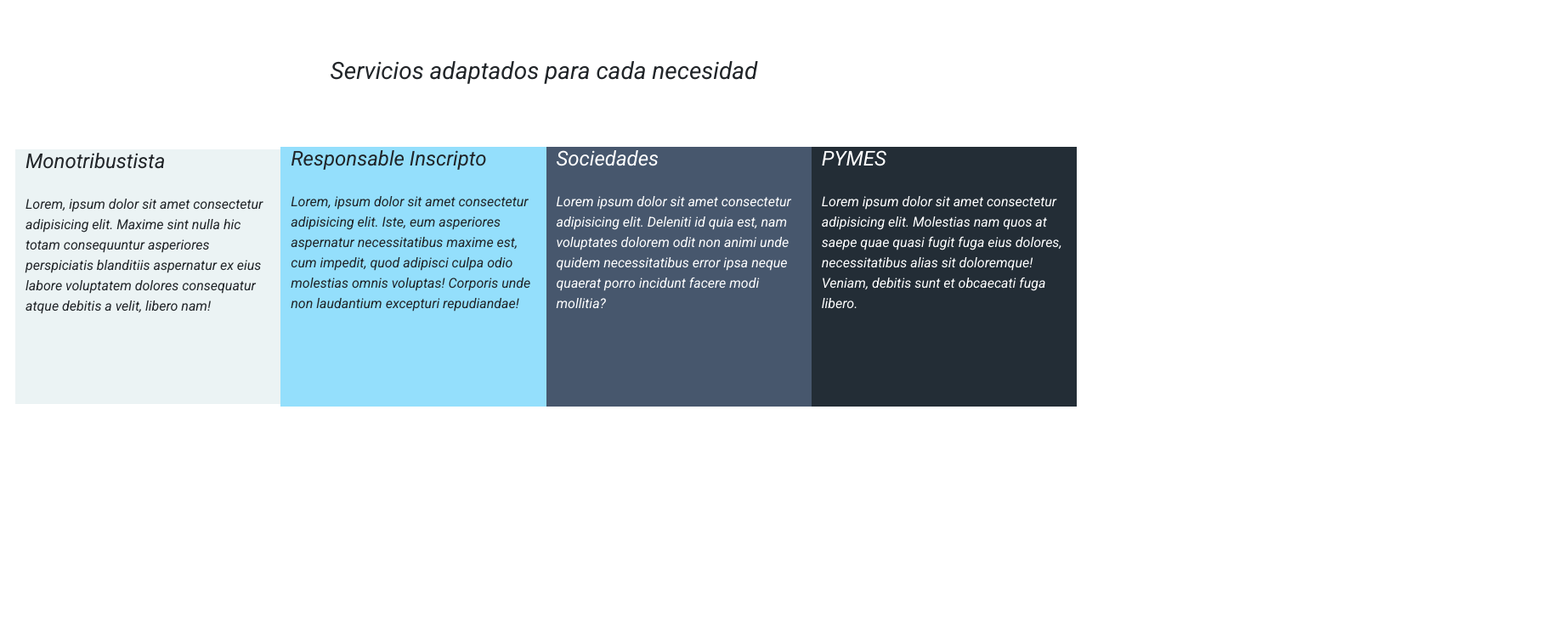
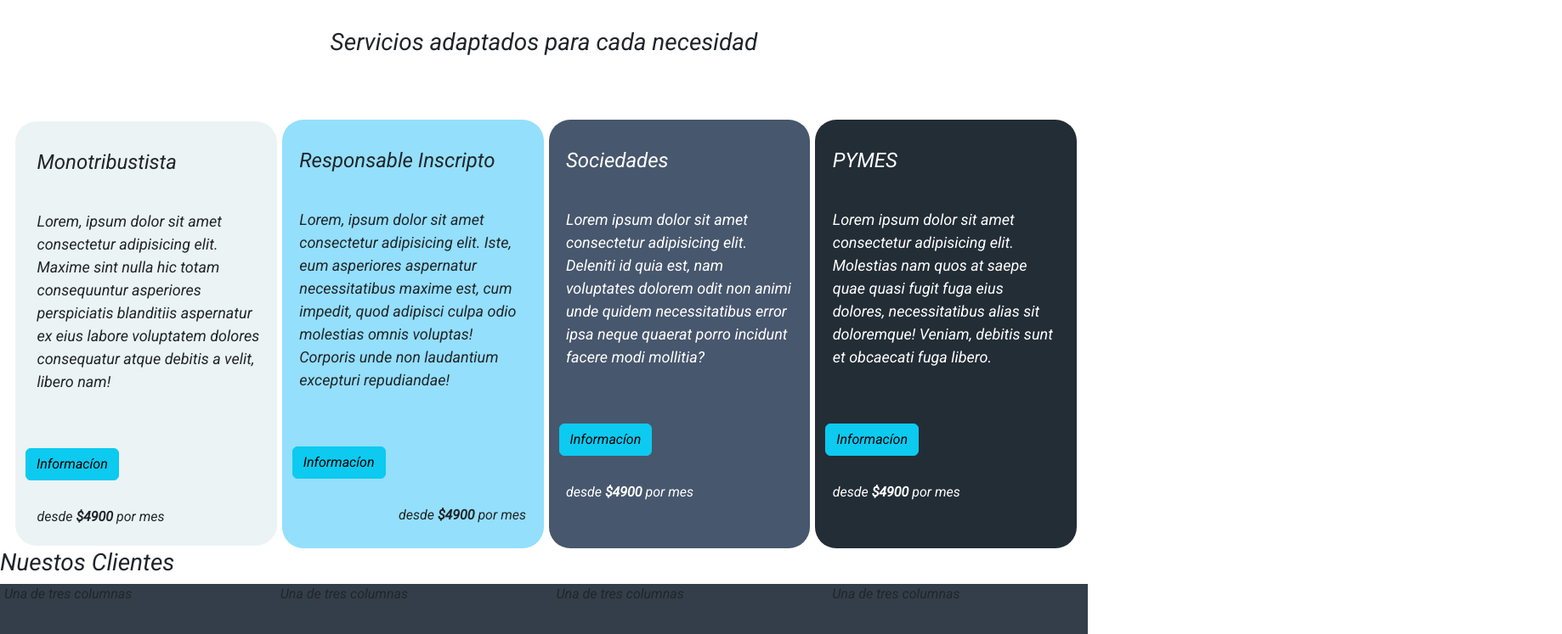
Before and after one commit to dardojavierb/estudiomym, a plain HTML site: page index.html in a window 1280 px wide. Shown: the part 2053-2800 px from the top of the page at 85% size, 1838 px wide, since content can reach past the window. Before the commit the page ends 2532 px from the top, so only its background shows below. Drawn offline with nearby package versions, Linux system fonts and the light colour scheme.

Commit message:
segundaparte

```diff
--- a/index.html
+++ b/index.html
@@ -25,9 +25,9 @@
     <title>Estudio Contable</title>
   </head>
 
-  <nav class="navbar navbar-expand-lg bg-dark-subtle" id="navbar">
+  <nav class="navbar navbar-expand-lg " id="navbar">
     <div class="container-fluid">
-      <a class="navbar-brand" href="#">Navbar</a>
+       <img src="./iconos/logo/linkedin_banner_image_1.png" alt="" height="150px;" class="icono" />
       <button
         class="navbar-toggler"
         type="button"
@@ -150,41 +150,75 @@
     <div class="container3">
       <div class="row">
         <div class="col" id="monotributista">
-          <h4>Monotribustista</h4>
+          <h4 class="monotributista">Monotribustista</h4>
           <p class="monotributista">
             Lorem, ipsum dolor sit amet consectetur adipisicing elit. Maxime
             sint nulla hic totam consequuntur asperiores perspiciatis blanditiis
             aspernatur ex eius labore voluptatem dolores consequatur atque
             debitis a velit, libero nam!
           </p>
+          <button type="button" class="btn btn-info">Informacíon</button>
+            <h6 class="monotributista">desde <strong>$4900</strong> por mes</h6>
         </div>
+
         <div class="col" id="responsable">
-          <h4>Responsable Inscripto</h4>
+          <h4 class="responsable">Responsable Inscripto</h4>
           <p class="responsable">
             Lorem, ipsum dolor sit amet consectetur adipisicing elit. Iste, eum
             asperiores aspernatur necessitatibus maxime est, cum impedit, quod
             adipisci culpa odio molestias omnis voluptas! Corporis unde non
             laudantium excepturi repudiandae!
           </p>
+          <button type="button" class="btn btn-info">Informacíon</button>
+          <h6 class="responsable precio">desde <strong>$4900</strong> por mes</h6>
         </div>
+
         <div class="col" id="sociedad">
-          <h4>Sociedades</h4>
+          <p><h4 class="sociedad">Sociedades</h4></p>
           <p class="sociedad">
             Lorem ipsum dolor sit amet consectetur adipisicing elit. Deleniti id
             quia est, nam voluptates dolorem odit non animi unde quidem
             necessitatibus error ipsa neque quaerat porro incidunt facere modi
             mollitia?
           </p>
+          <button type="button" class="btn btn-info">Informacíon</button>
+          <h6 class="sociedad">desde <strong>$4900</strong> por mes</h6>
         </div>
+
         <div class="col" id="pymes">
-          <h4>PYMES</h4>
+          <h4 class="pymes">PYMES</h4>
           <p class="pymes">
             Lorem ipsum dolor sit amet consectetur adipisicing elit. Molestias
             nam quos at saepe quae quasi fugit fuga eius dolores, necessitatibus
             alias sit doloremque! Veniam, debitis sunt et obcaecati fuga libero.
           </p>
+          <button type="button" class="btn btn-info">Informacíon</button>
+          <h6 class="pymes">desde <strong>$4900</strong> por mes</h6>
         </div>
       </div>
     </div>
+
+    <div>
+      <h3>Nuestos Clientes </h3>
+    </div>
+
+    <footer>
+      <div class="container4">
+        <div class="row ">
+          <div class="col">
+            Una de tres columnas
+          </div>
+          <div class="col">
+            Una de tres columnas
+          </div>
+          <div class="col">
+            Una de tres columnas
+          </div>
+          <div class="col">
+            Una de tres columnas
+          </div>
+        </div>
+      </div>
+    </footer>
   </body>
 </html>
--- a/style/style.css
+++ b/style/style.css
@@ -1,26 +1,45 @@
 *{
-     /* box-sizing: border-box;
-    outline: 1px solid red;  */
+    /* box-sizing: border-box;
+    outline: 1px solid red;*/
     margin: 0%;
     padding: 0%;
     font-family: 'Roboto', sans-serif;
 }
 #navbarNavDropdown{
-    padding-left: 70%;
+    padding-left: 56%;
+    background-color:#47555E ;
+    margin-top: 0px;
 
 }
 
 #navbar{
-    background-color: beige;
-    color: black;
+    background-color:#47555E ;
+    color: white;
+    position: relative;
+    height: 60px;
 }
+.icono{
+    position: relative;
+    bottom: 10px;
+    top: 85px;
+    margin-left: -12px;
+    margin-top: -67px;
+    border-color: black;
+
+}
+.navbar-toggler{
+    margin-top: 0%;
+}
+.container-fluid{
+    margin-left: 0px;
+    }
 
 .container1{
     /* margin: 0% 0% 0% 0%; */
     /* padding: 0% 0% 0% 0%; */
     margin-right: 0%;
     margin-left: 0%;
-    background-image: url(/imagen/pexels-vojtech-okenka-390392.jpg);
+    background-image: url(/imagen/kelly-sikkema-3-Tc_5LROrM-unsplash.jpg);
     background-repeat: space;
     background-size:  cover ; /* Ajusta la imagen para cubrir todo el div */
     background-position: center center; /* Centra la imagen dentro del div */
@@ -45,8 +64,9 @@
 .empresa{
     position: relative;
     top: 100px;
-    left: 90px;
+    left: 450px;
     font-size:60px;
+    color: white;
 }
 
 .descipcion{
@@ -54,6 +74,7 @@
     top: 120px;
     left: 90px;
     width: 1200px;
+    color: white;
 }
 
 .titulo{
@@ -92,48 +113,92 @@
     padding: 5px;
     margin: 10px;
 }
-
+/*servicios*/
 .servicios{
-    padding-top: 5%;
+    padding-top: 2%;
     padding-bottom: 5%;
     text-align: center;
 }
 .container3{
+    margin-top: 3px;
+    position: relative;
+    display: flexbox;
+    margin-left: 5px;
+
+    border-color: #232D36;
+
+}
+#monotributista{
+    background-color:#EBF3F4 ;
+    height: 500px;
+    margin-block: 3px;
+    margin-left: 25px;
+    margin-top: 2px;
+    font-size: large;
+    border-radius: 25px;
+    margin-right: 6px;
+
+}
+.monotributista{
+    margin-top: 25px;
+    margin-left: 5px;
+    padding: 3%;
+
+}
+#responsable{
+    background-color:#94DFFC ;
+    font-size: large;
+    border-radius: 25px;
+    margin-right: 6px;
+}
+.responsable{
+    margin-top: 25px;
+    padding: 3%;
+}
+#sociedad{
+background-color:#47576D;
+color: white;
+font-size: large;
+border-radius: 25px;
+margin-right: 6px;
+}
+.sociedad{
+    margin-top: 25px;
+    color: white;
+    padding: 3%;
+}
+#pymes{
+background-color: #232D36;
+margin-right: 25px;
+color: white;
+font-size: large;
+border-radius: 25px;
+}
+.pymes{
+    margin-top: 25px;
+    margin-right: 5px;
+    color: white;
+    padding: 3%;
+}
+.container4{
+    margin-top: 3px;
     position: relative;
     display: flexbox;
     margin-left: 5px;
 
 }
-#monotributista{
-    background-color:#EBF3F4 ;
-    height: 300px;
-    margin-block: 3px;
-    margin-left: 25px;
+.btn-info{
+    align-content: end;
+    align-self: start;
+    margin-top: 40px;
 }
-.monotributista{
-  margin-top: 25px;
+.precio{
+    text-align: end;
+    margin-bottom: 20px;
 }
-#responsable{
-    background-color:#94DFFC ;
+/*footer*/
+footer{
+    display: flexbox;
+    background-color:#333E4A ;
+    height: 400px;
 }
-.responsable{
-    margin-top: 25px;
-}
-#sociedad{
-background-color:#47576D;
-color: white;
-}
-.sociedad{
-    margin-top: 25px;
-    color: white;
-}
-#pymes{
-background-color: #232D36;
-margin-right: 25px;
-color: white;
-}
-.pymes{
-    margin-top: 25px;
-    margin-right: 5px;
-    color: white;
-}
```
Also changed, not shown: iconos/logo/facebook_cover_photo_1.png (added), iconos/logo/facebook_cover_photo_2.png (added), iconos/logo/facebook_profile_image.png (added), iconos/logo/favicon.png (added), iconos/logo/instagram_profile_image.png (added), iconos/logo/linkedin_banner_image_1.png (added), iconos/logo/linkedin_banner_image_2.png (added), iconos/logo/linkedin_profile_image.png (added), iconos/logo/logo.png (added), iconos/logo/logo_transparent.png (added), iconos/logo/pinterest_board_photo.png (added), iconos/logo/pinterest_profile_image.png (added), iconos/logo/twitter_header_photo_1.png (added), iconos/logo/twitter_header_photo_2.png (added), 2 more files, 1 other file.
